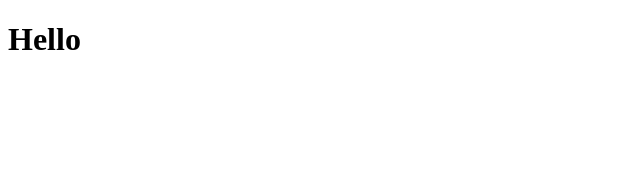
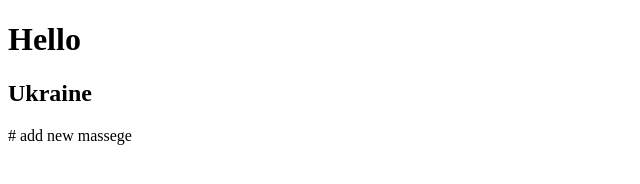
Before and after one commit to lilialaba/homework, a plain HTML site: page index.html in a window 1280 px wide. Shown: the whole page, without its empty margins (0-640 px from the left). Drawn offline with Linux system fonts and the light colour scheme.

Commit message:
Update index.html

```diff
--- a/index.html
+++ b/index.html
@@ -8,5 +8,6 @@
 </head>
 <body>
   <h1>Hello</h1>
+  <h2>Ukraine</h2> # add new massege
 </body>
 </html>
```
